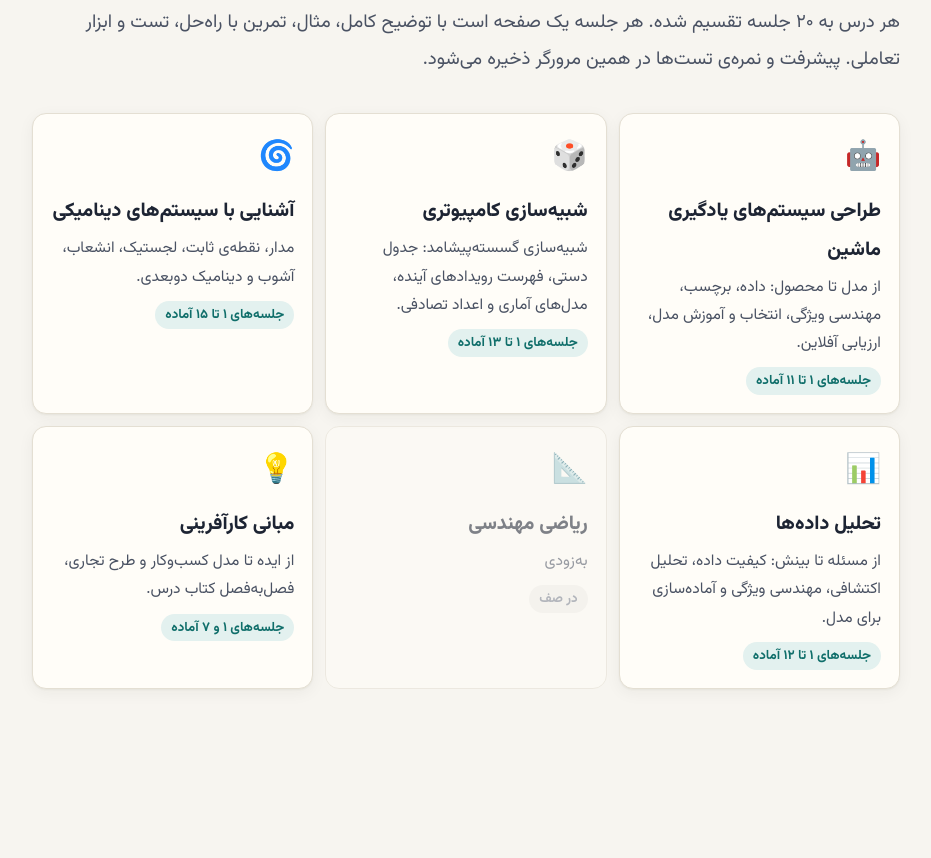
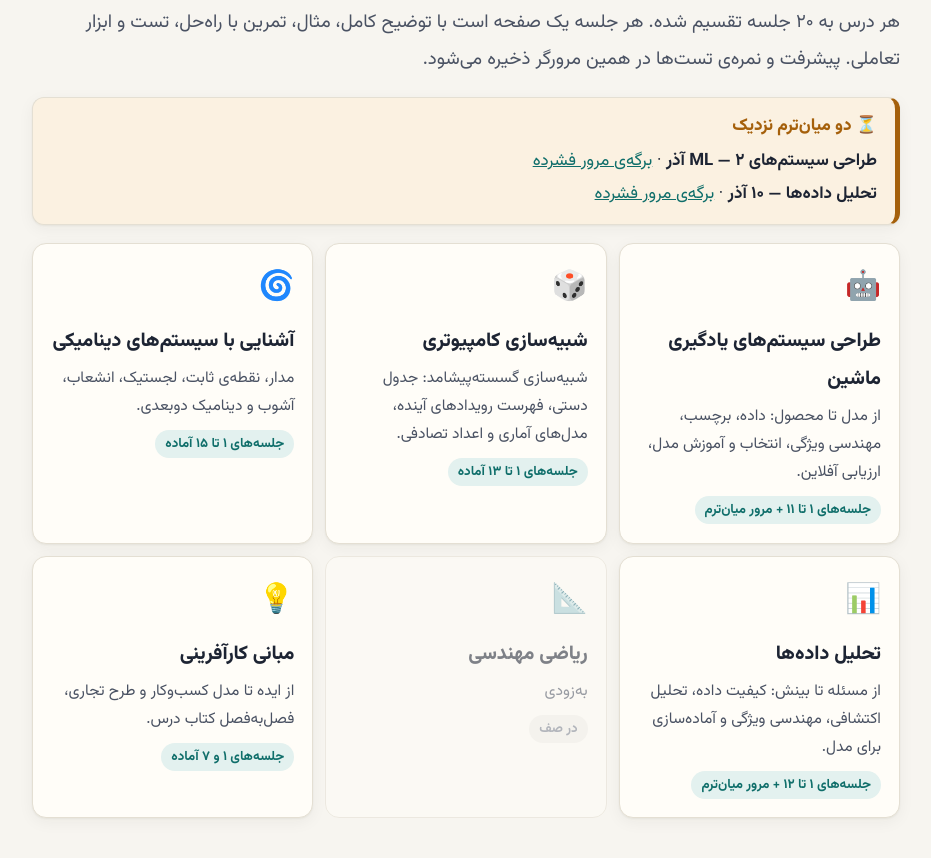
Before and after one commit to MohammadMahdi-Shahadat/term7, a plain HTML site: page index.html in a window 1280 px wide. Shown: the part 168-1026 px from the top of the page, without its empty margins (174-1105 px from the left). Before the commit the page ends 953 px from the top, so only its background shows below. Drawn offline with Linux system fonts and the light colour scheme.

Commit message:
صفحه‌ی اصلی: لینک برگه‌های مرور میان‌ترم
Co-Authored-By: Claude Opus 5 <noreply@anthropic.com>
Claude-Session: https://claude.ai/code/session_01WZabuYF8yuRBcpk51VVsfm

```diff
--- a/index.html
+++ b/index.html
@@ -23,11 +23,15 @@ a.course:hover{border-color:var(--accent);transform:translateY(-2px)}
   <h1>درس‌های این ترم</h1>
   <p class="lead">هر درس به ۲۰ جلسه تقسیم شده. هر جلسه یک صفحه است با توضیح کامل، مثال، تمرین با راه‌حل، تست و ابزار تعاملی. پیشرفت و نمره‌ی تست‌ها در همین مرورگر ذخیره می‌شود.</p>
 </section>
+<div class="box warn" style="margin:0 0 18px"><div class="bt">⏳ دو میان‌ترم نزدیک</div>
+  <b>طراحی سیستم‌های ML — ۲ آذر</b> · <a href="mlsd/review.html">برگه‌ی مرور فشرده</a><br>
+  <b>تحلیل داده‌ها — ۱۰ آذر</b> · <a href="da/review.html">برگه‌ی مرور فشرده</a>
+</div>
 <div class="courses">
   <a class="course" href="mlsd/index.html">
     <div class="ic">🤖</div><h3>طراحی سیستم‌های یادگیری ماشین</h3>
     <p>از مدل تا محصول: داده، برچسب، مهندسی ویژگی، انتخاب و آموزش مدل، ارزیابی آفلاین.</p>
-    <span class="st">جلسه‌های ۱ تا ۱۱ آماده</span>
+    <span class="st">جلسه‌های ۱ تا ۱۱ + مرور میان‌ترم</span>
   </a>
   <a class="course" href="sim/index.html">
     <div class="ic">🎲</div><h3>شبیه‌سازی کامپیوتری</h3>
@@ -42,7 +46,7 @@ a.course:hover{border-color:var(--accent);transform:translateY(-2px)}
   <a class="course" href="da/index.html">
     <div class="ic">📊</div><h3>تحلیل داده‌ها</h3>
     <p>از مسئله تا بینش: کیفیت داده، تحلیل اکتشافی، مهندسی ویژگی و آماده‌سازی برای مدل.</p>
-    <span class="st">جلسه‌های ۱ تا ۱۲ آماده</span>
+    <span class="st">جلسه‌های ۱ تا ۱۲ + مرور میان‌ترم</span>
   </a>
   <div class="course soon"><div class="ic">📐</div><h3>ریاضی مهندسی</h3><p>به‌زودی</p><span class="st">در صف</span></div>
   <a class="course" href="ent/index.html">
```
Also changed, not shown: 1 other file.
